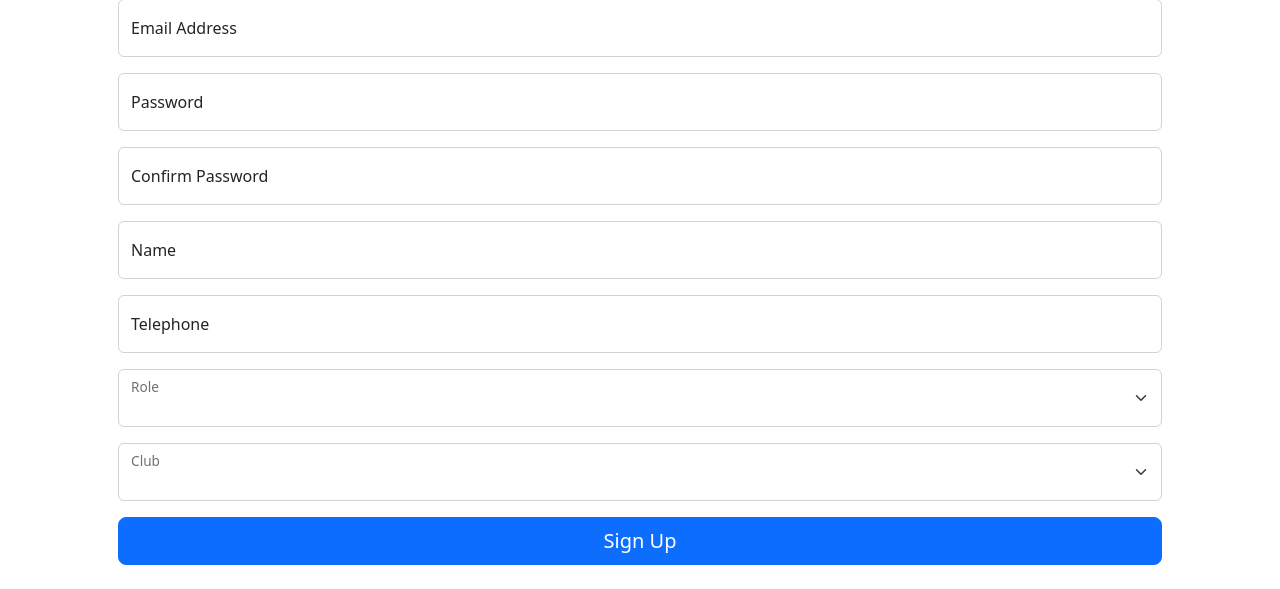
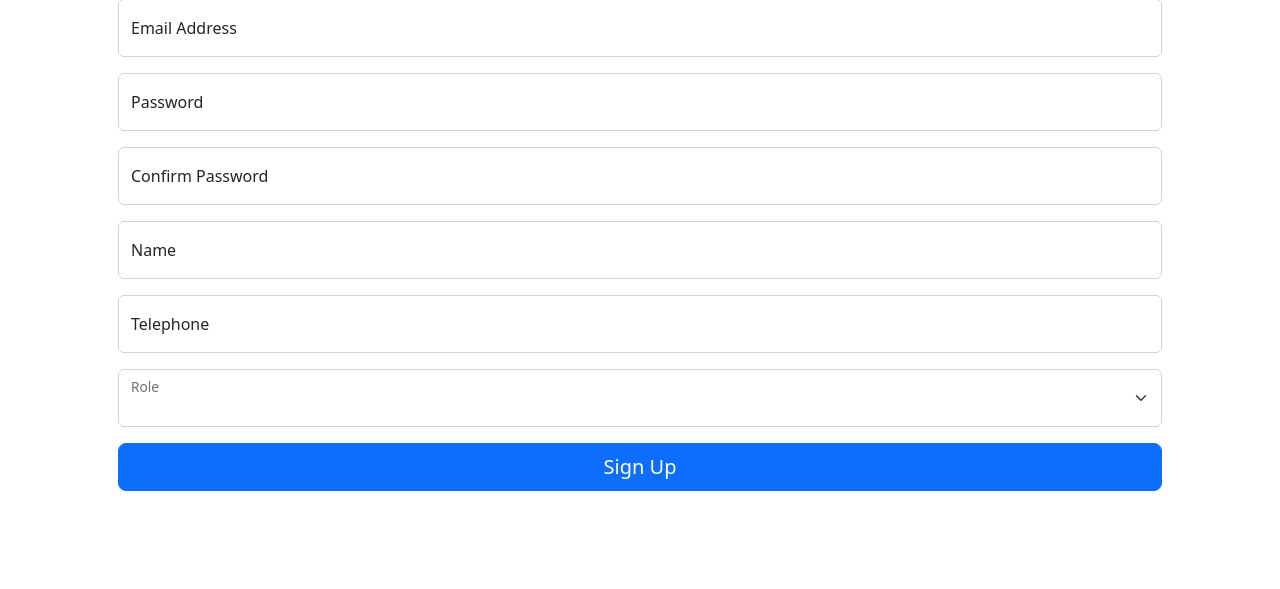
Before and after one commit to mfnsaz/csc443project, a PHP site: page /admin/addNewUser.php in a window 1280 px wide. Shown: the part 278-867 px from the top of the page. After the commit the page ends 769 px from the top, so only its background shows below. Run offline with PHP 8.4, Linux system fonts and the light colour scheme; data that the repository does not hold is empty; some libraries are stand-ins or nearby versions.

Commit message:
Add style to clubfield

```diff
--- a/public/admin/addNewUser.php
+++ b/public/admin/addNewUser.php
@@ -78,7 +78,7 @@ $_SESSION["backPage"] = basename($_SERVER['PHP_SELF']);
                     </select>
                     <label for="role">Role</label>
                 </div>
-                <div class="form-floating mb-3" id="clubField">
+                <div class="form-floating mb-3" id="clubField" style="display: none;">
                     <select class="form-select" name="clubid" id="clublist" aria-label="Club" required>
                         <option value=""></option>
                         <!--Code here-->
```
